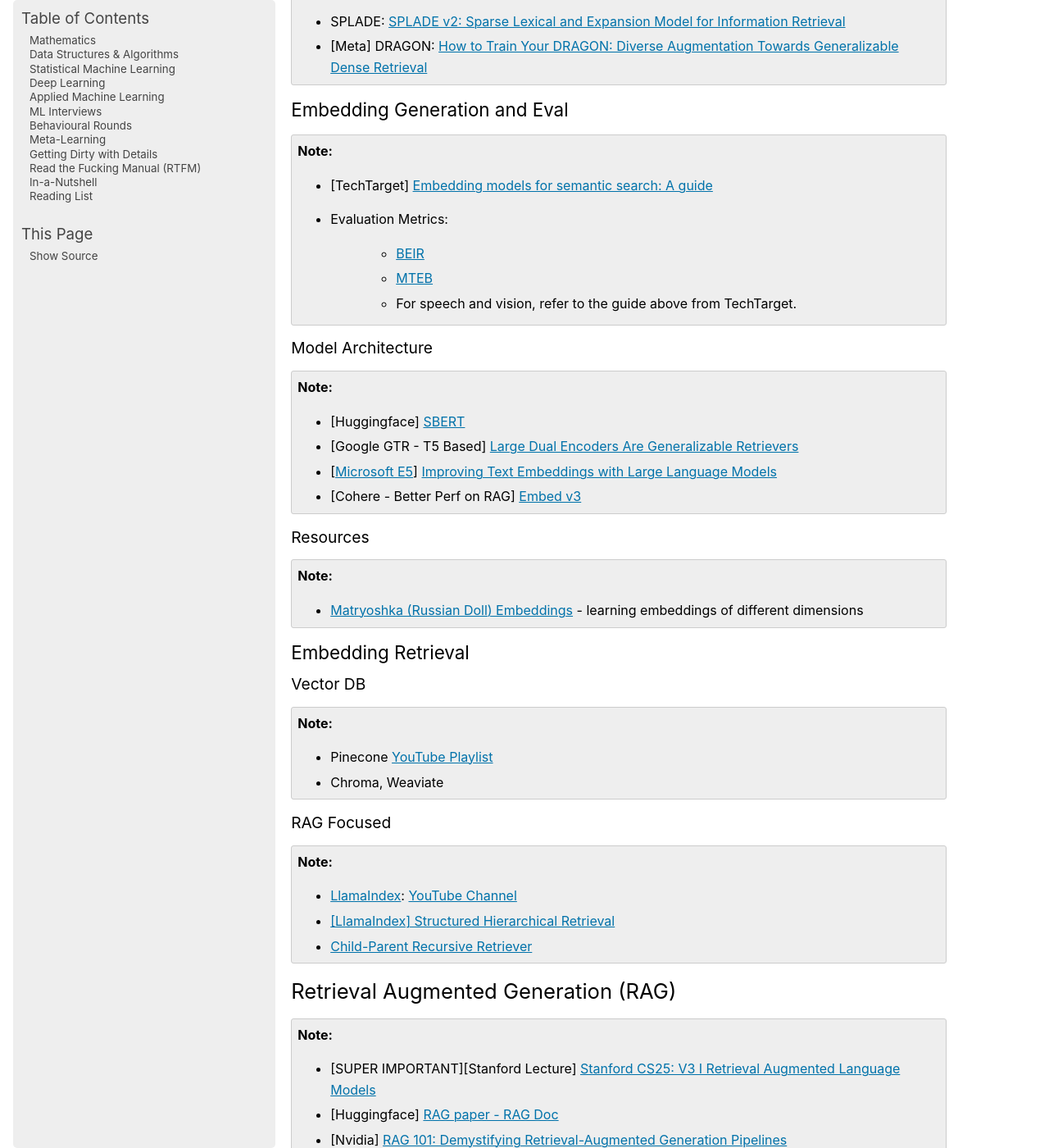
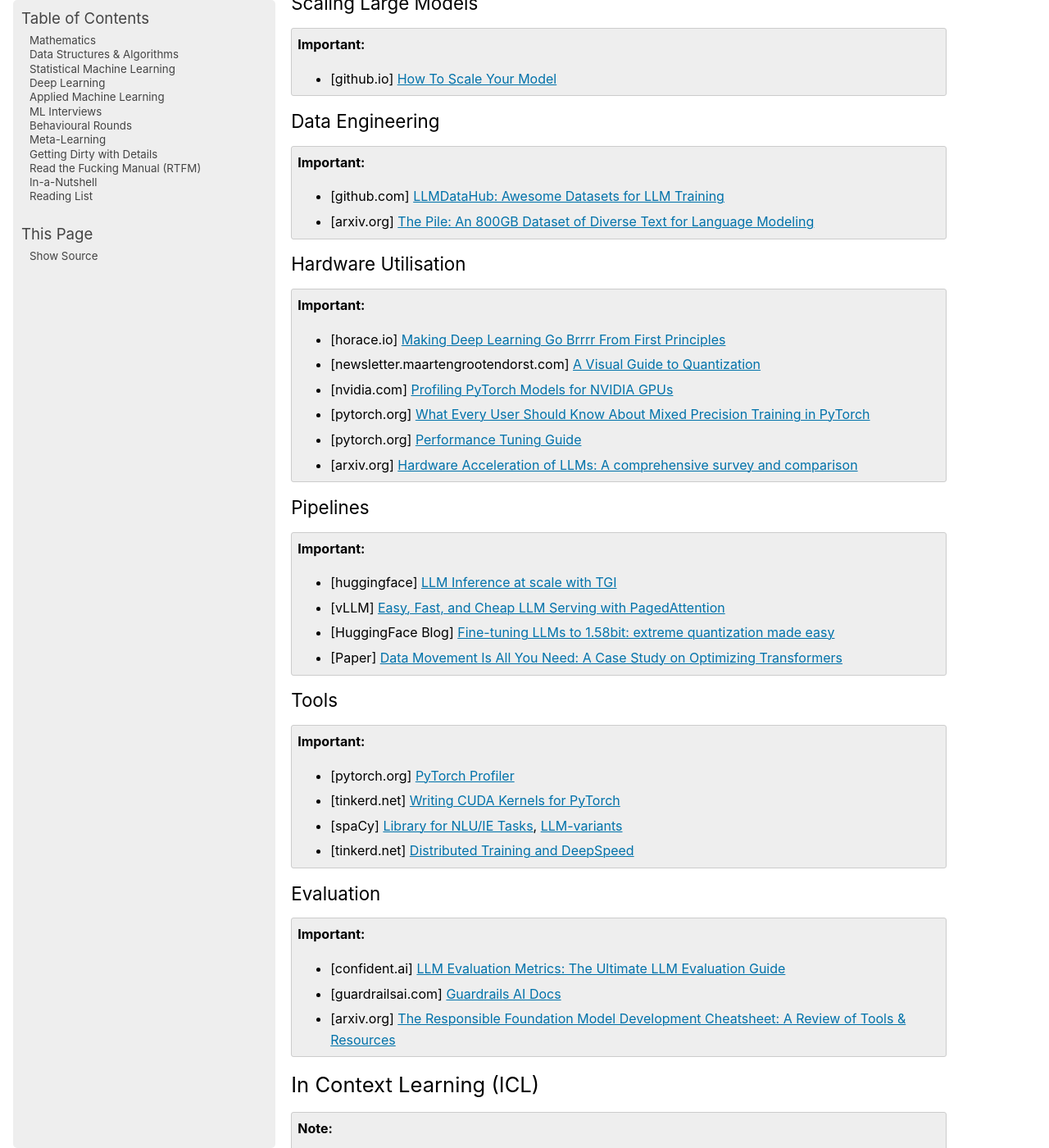
Before and after one commit to uselesstechjunks/leetcode, a Sphinx documentation site: the page built from docs/source/applied/methods/llm.rst, in a window 1280 px wide and 1400 px high, scrolled down 901 px. Shown: the whole window at 82% size. Built offline with Sphinx 7.4.7, drawn with Linux system fonts in a browser that asks for light colours; pages that are not in the unit, such as notebooks, are missing from menus; some of the changed text lies outside the part shown.

Commit message:
Update llm.rst

```diff
--- a/docs/source/applied/methods/llm.rst
+++ b/docs/source/applied/methods/llm.rst
@@ -5,6 +5,52 @@ Applied LLMs
    :depth: 2
    :local:
    :backlinks: none
+
+Practical
+=========================================================================================
+Scaling Large Models
+-----------------------------------------------------------------------------------------
+.. important::
+	* [github.io] `How To Scale Your Model <https://jax-ml.github.io/scaling-book/index>`_
+
+Data Engineering
+-----------------------------------------------------------------------------------------
+.. important::
+	* [github.com] `LLMDataHub: Awesome Datasets for LLM Training <https://github.com/Zjh-819/LLMDataHub>`_
+	* [arxiv.org] `The Pile: An 800GB Dataset of Diverse Text for Language Modeling <https://arxiv.org/abs/2101.00027>`_
+
+Hardware Utilisation
+-----------------------------------------------------------------------------------------
+.. important::
+	* [horace.io] `Making Deep Learning Go Brrrr From First Principles <https://horace.io/brrr_intro.html>`_
+	* [newsletter.maartengrootendorst.com] `A Visual Guide to Quantization <https://newsletter.maartengrootendorst.com/p/a-visual-guide-to-quantization>`_
+	* [nvidia.com] `Profiling PyTorch Models for NVIDIA GPUs <https://www.nvidia.com/en-us/on-demand/session/gtcspring21-s31644/>`_
+	* [pytorch.org] `What Every User Should Know About Mixed Precision Training in PyTorch <https://pytorch.org/blog/what-every-user-should-know-about-mixed-precision-training-in-pytorch/>`_
+	* [pytorch.org] `Performance Tuning Guide <https://pytorch.org/tutorials/recipes/recipes/tuning_guide.html>`_
+	* [arxiv.org] `Hardware Acceleration of LLMs: A comprehensive survey and comparison <https://arxiv.org/pdf/2409.03384>`_
+
+Pipelines
+-----------------------------------------------------------------------------------------
+.. important::
+	* [huggingface] `LLM Inference at scale with TGI <https://huggingface.co/blog/martinigoyanes/llm-inference-at-scale-with-tgi>`_
+	* [vLLM] `Easy, Fast, and Cheap LLM Serving with PagedAttention <https://blog.vllm.ai/2023/06/20/vllm.html>`_
+	* [HuggingFace Blog] `Fine-tuning LLMs to 1.58bit: extreme quantization made easy <https://huggingface.co/blog/1_58_llm_extreme_quantization>`_
+	* [Paper] `Data Movement Is All You Need: A Case Study on Optimizing Transformers <https://arxiv.org/abs/2007.00072>`_
+
+Tools
+-----------------------------------------------------------------------------------------
+.. important::
+	* [pytorch.org] `PyTorch Profiler <https://pytorch.org/tutorials/recipes/recipes/profiler_recipe.html>`_
+	* [tinkerd.net] `Writing CUDA Kernels for PyTorch <https://tinkerd.net/blog/machine-learning/cuda-basics/>`_
+	* [spaCy] `Library for NLU/IE Tasks <https://spacy.io/usage/spacy-101>`_, `LLM-variants <https://spacy.io/usage/large-language-models>`_
+	* [tinkerd.net] `Distributed Training and DeepSpeed <https://tinkerd.net/blog/machine-learning/distributed-training/>`_
+
+Evaluation
+-----------------------------------------------------------------------------------------
+.. important::
+	* [confident.ai] `LLM Evaluation Metrics: The Ultimate LLM Evaluation Guide <https://www.confident-ai.com/blog/llm-evaluation-metrics-everything-you-need-for-llm-evaluation>`_
+	* [guardrailsai.com] `Guardrails AI Docs <https://www.guardrailsai.com/docs>`_
+	* [arxiv.org] `The Responsible Foundation Model Development Cheatsheet: A Review of Tools & Resources <https://arxiv.org/abs/2406.16746>`_
 
 In Context Learning (ICL)
 =========================================================================================
```
